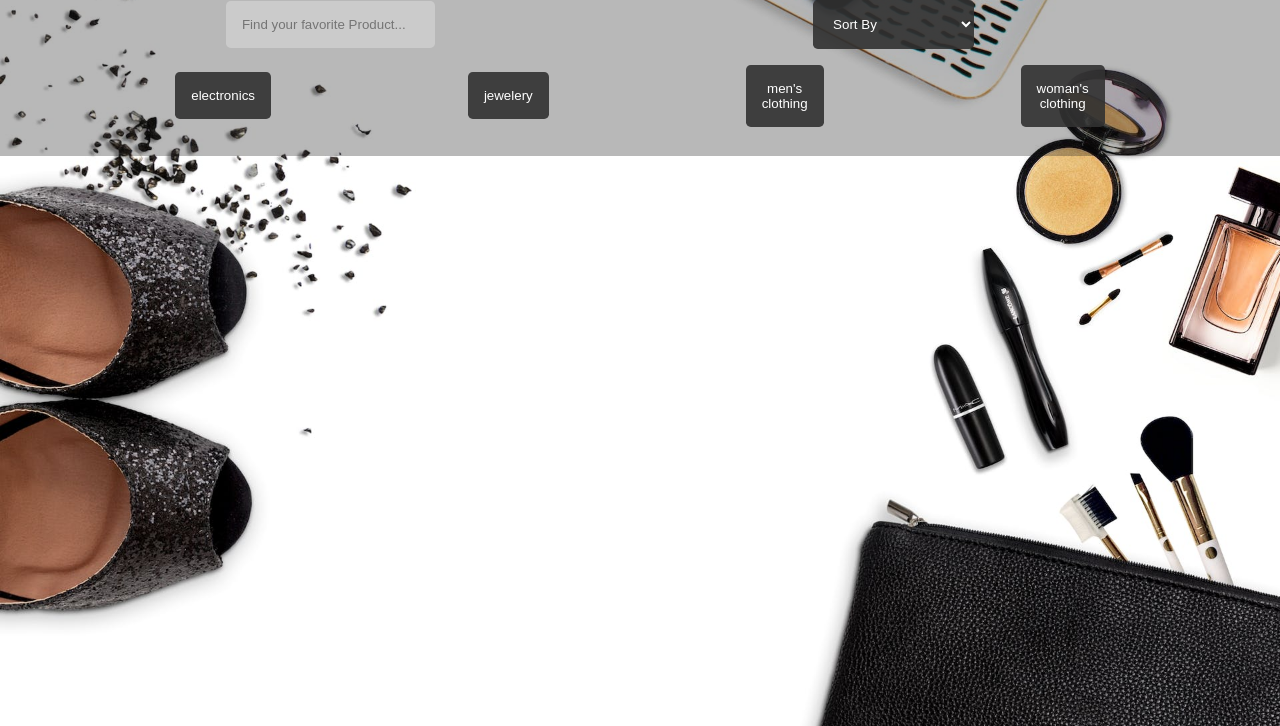
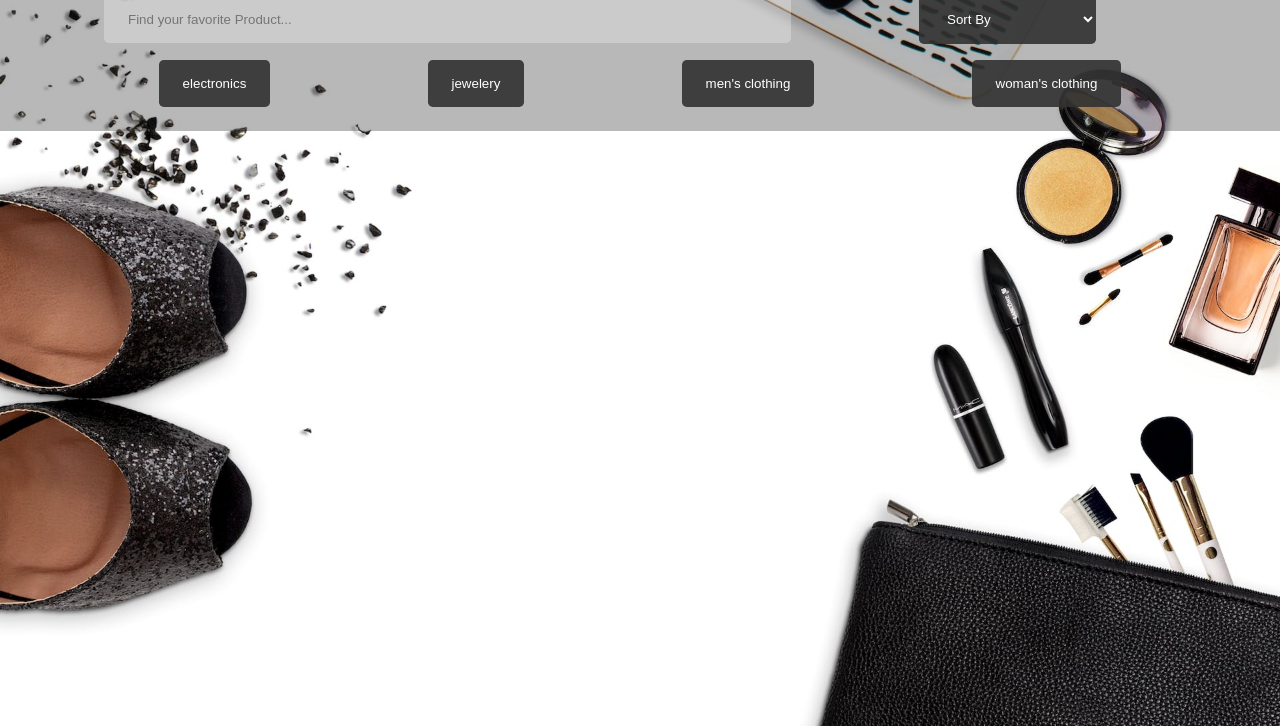
Before and after one commit to webkopp/Projekt-FakeStore, a plain HTML site: page index.html in a window 1280 px wide. Shown: the part 74-800 px from the top of the page. Drawn offline with Linux system fonts and the light colour scheme; no server answers.

Commit message:
fakeStore-update

```diff
--- a/assets/css/style.css
+++ b/assets/css/style.css
@@ -27,7 +27,7 @@ body {
 header {
   width: 100vw;
   background-color: rgba(21,21,21,0.3);
-  padding: 1.3rem;
+  padding: 1rem 1.5rem;
   text-align: center;
 }
 
@@ -44,20 +44,20 @@ form, div, select {
 }
 
 input[type="text"] {
-  width: auto;
-  padding: 1rem;
+  width: 100%;
+  padding: 1rem 1.5rem;
   background-color: rgba(249, 249, 249, 0.3);
   border: none;
   border-radius: 0.3rem;
 }
 
 select, button {
-  width: min-content;
+  width: max-content;
   background-color: rgba(49, 49, 49, 0.9);
   color: white;
   border: none;
   cursor: pointer;
-  padding: 1rem;
+  padding: 1rem 1.5rem;
   border-radius: 0.3rem;
 }
 
--- a/assets/js/main.js
+++ b/assets/js/main.js
@@ -50,12 +50,23 @@ getApiFunction(addToCart)
 
 const sortProduct = (sortType) => {
     if (sortType === "lowTohigh") {
-        einProduct.sort((a, b) => a.price - b.price)
+        einProduct.price.sort((a, b) => a.price - b.price)
     } else if (sortType  === "highTolow") {
-        einProduct.sort((a, b) => b.price - a.price)
+        einProduct.price.sort((a, b) => b.price - a.price)
     }
-    showProduct(einProduct)
 }
+sortProduct(sortType)
+
+
+// function searchProduct() {
+//     let searching = document.querySelector("#searchMovie").value
+//     console.log("" + searching)
+//     let sorting = movies.includes(searching)
+
+//     toHtml.innerHTML = ""
+//     sorting.forEach(moviesBox)
+// }
+
 
 // version1
 // fetch('https://fakestoreapi.com/products?sort=price')
```
